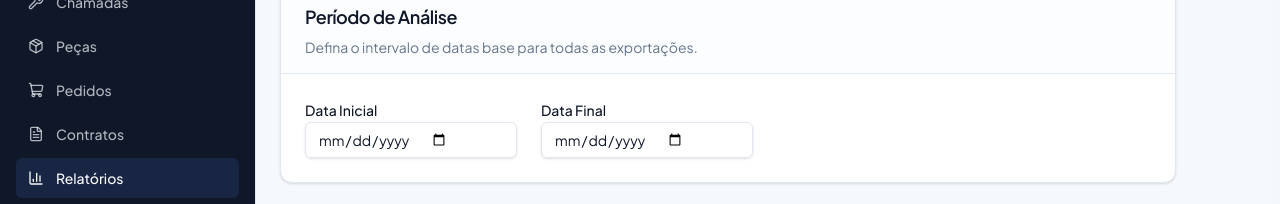
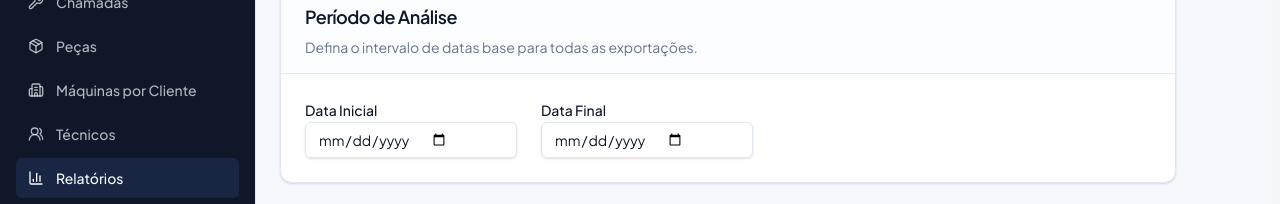
Before and after one commit to suportesantaprint-glitch/gestao-santa-, a React (Vite) app in the folder OneDrive/Imagens/Dot-Explorer/artifacts/santa-print/: page /relatorios in a window 1280 px wide. Shown: the part 134-338 px from the top of the page. Built offline with nearby package versions, Linux system fonts and the light colour scheme.

Commit message:
Replace sidebar tabs with machines and technicians

```diff
--- a/OneDrive/Imagens/Dot-Explorer/artifacts/santa-print/src/components/layout/Shell.tsx
+++ b/OneDrive/Imagens/Dot-Explorer/artifacts/santa-print/src/components/layout/Shell.tsx
@@ -5,17 +5,17 @@ import {
   LayoutDashboard,
   Wrench,
   Package,
-  ShoppingCart,
-  FileText,
-  BarChart3
+  Building2,
+  UsersRound,
+  BarChart3,
 } from "lucide-react"
 
 const navItems = [
   { href: "/", label: "Dashboard", icon: LayoutDashboard },
   { href: "/chamadas", label: "Chamadas", icon: Wrench },
   { href: "/pecas", label: "Peças", icon: Package },
-  { href: "/pedidos", label: "Pedidos", icon: ShoppingCart },
-  { href: "/contratos", label: "Contratos", icon: FileText },
+  { href: "/maquinas", label: "Máquinas por Cliente", icon: Building2 },
+  { href: "/tecnicos", label: "Técnicos", icon: UsersRound },
   { href: "/relatorios", label: "Relatórios", icon: BarChart3 },
 ]
 
@@ -47,7 +47,7 @@ export function Shell({ children }: { children: React.ReactNode }) {
                     "flex items-center gap-3 rounded-md px-3 py-2.5 transition-all hover:text-sidebar-primary-foreground",
                     isActive
                       ? "bg-sidebar-accent text-sidebar-accent-foreground"
-                      : "text-sidebar-foreground/70 hover:bg-sidebar-accent/50"
+                      : "text-sidebar-foreground/70 hover:bg-sidebar-accent/50",
                   )}
                 >
                   <Icon className="h-4 w-4" />
```
